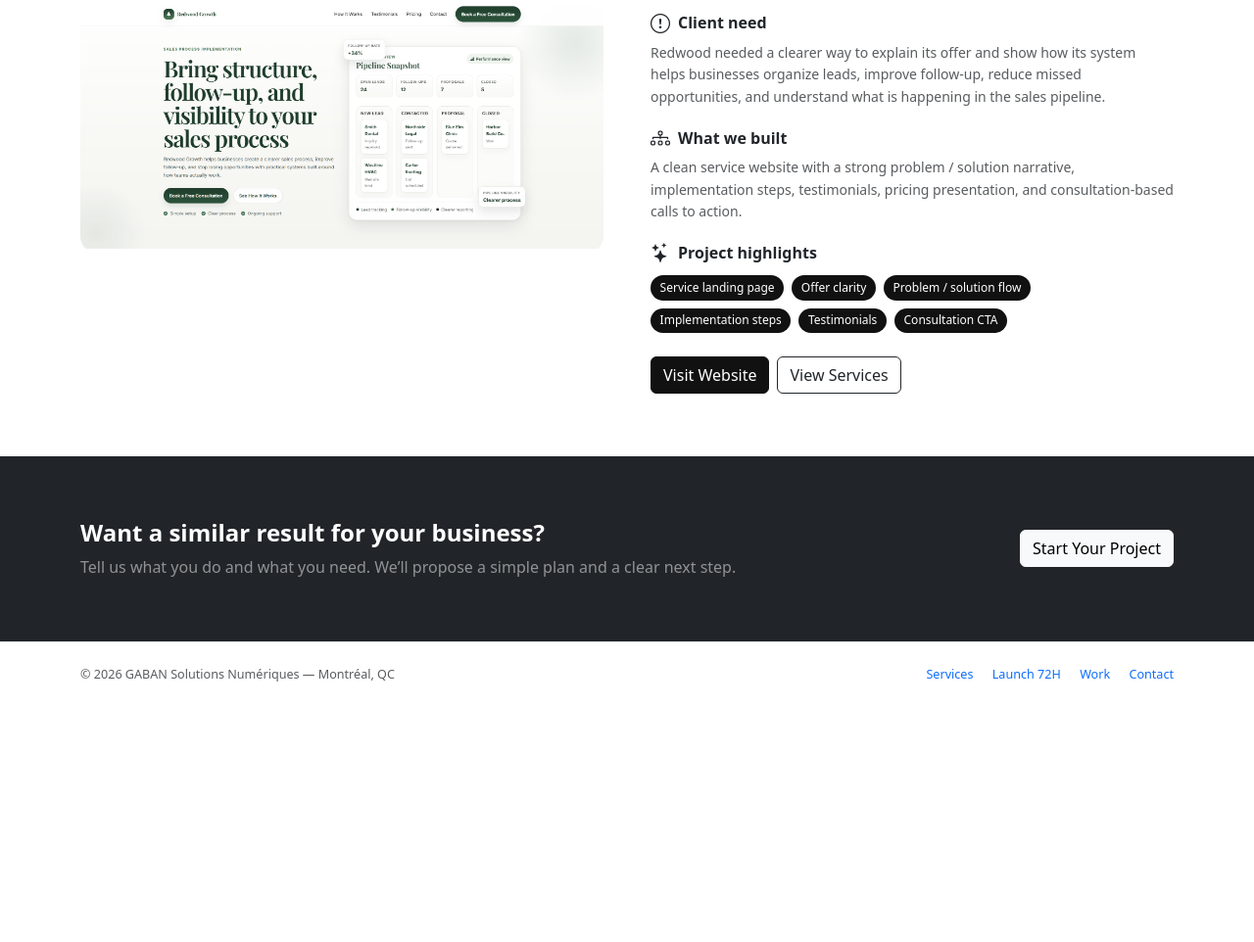
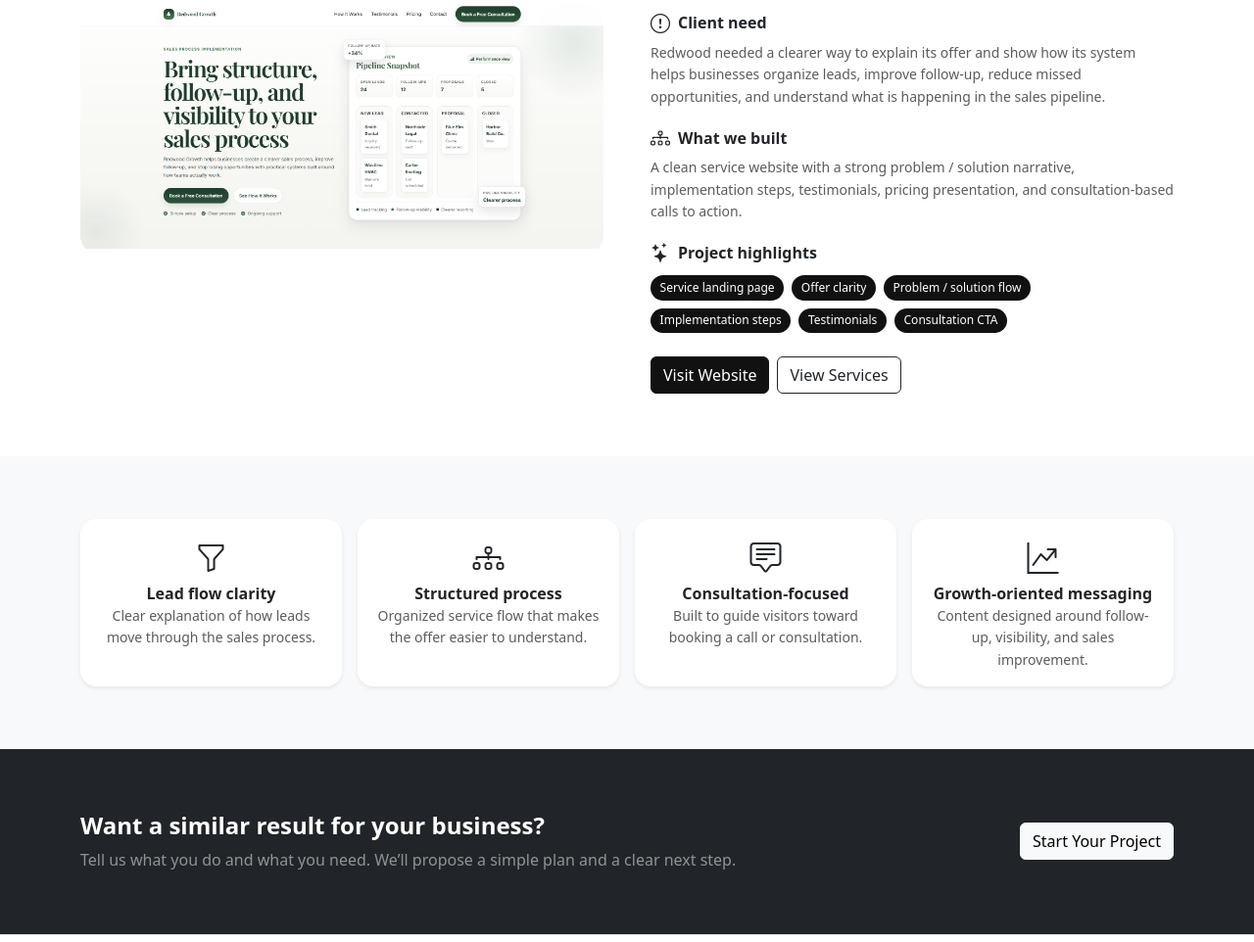
Before and after one commit to MitchellCastellanos/GABANSolutions, a plain HTML site: page portfolio.html in a window 1280 px wide. Shown: the part 1383-2345 px from the top of the page at 98% size. Before the commit the page ends 2105 px from the top, so only its background shows below. Drawn offline with nearby package versions, Linux system fonts and the light colour scheme.

Commit message:
Add files via upload

```diff
--- a/portfolio.html
+++ b/portfolio.html
@@ -107,7 +107,7 @@
 
       <div class="col-lg-6">
         <img
-          src="./Images/portfolio/RCR_Servicios.png"
+          src="./Images/portfolio/CoverRCR.jpg"
           class="img-fluid"
           alt="RCR Barber Shop website">
       </div>
@@ -299,6 +299,62 @@
   </div>
 </section>
 
+<section class="section bg-light">
+  <div class="container">
+    <div class="row g-3 text-center">
+
+      <div class="col-md-3">
+        <div class="card h-100 project-card border-0 shadow-sm">
+          <div class="card-body">
+            <i class="bi bi-funnel fs-2 mb-3"></i>
+            <div class="fw-semibold" data-i18n="redwood_stat_1t">Lead flow clarity</div>
+            <div class="text-muted small" data-i18n="redwood_stat_1d">
+              Clear explanation of how leads move through the sales process.
+            </div>
+          </div>
+        </div>
+      </div>
+
+      <div class="col-md-3">
+        <div class="card h-100 project-card border-0 shadow-sm">
+          <div class="card-body">
+            <i class="bi bi-diagram-3 fs-2 mb-3"></i>
+            <div class="fw-semibold" data-i18n="redwood_stat_2t">Structured process</div>
+            <div class="text-muted small" data-i18n="redwood_stat_2d">
+              Organized service flow that makes the offer easier to understand.
+            </div>
+          </div>
+        </div>
+      </div>
+
+      <div class="col-md-3">
+        <div class="card h-100 project-card border-0 shadow-sm">
+          <div class="card-body">
+            <i class="bi bi-chat-square-text fs-2 mb-3"></i>
+            <div class="fw-semibold" data-i18n="redwood_stat_3t">Consultation-focused</div>
+            <div class="text-muted small" data-i18n="redwood_stat_3d">
+              Built to guide visitors toward booking a call or consultation.
+            </div>
+          </div>
+        </div>
+      </div>
+
+      <div class="col-md-3">
+        <div class="card h-100 project-card border-0 shadow-sm">
+          <div class="card-body">
+            <i class="bi bi-graph-up-arrow fs-2 mb-3"></i>
+            <div class="fw-semibold" data-i18n="redwood_stat_4t">Growth-oriented messaging</div>
+            <div class="text-muted small" data-i18n="redwood_stat_4d">
+              Content designed around follow-up, visibility, and sales improvement.
+            </div>
+          </div>
+        </div>
+      </div>
+
+    </div>
+  </div>
+</section>
+
 <section class="section bg-dark text-white">
   <div class="container">
     <div class="row align-items-center g-3">
```
Also changed, not shown: index.html (+1 -1 lines), Images/CoverRCR.jpg (added), Images/portfolio/CoverRCR.jpg (added).
